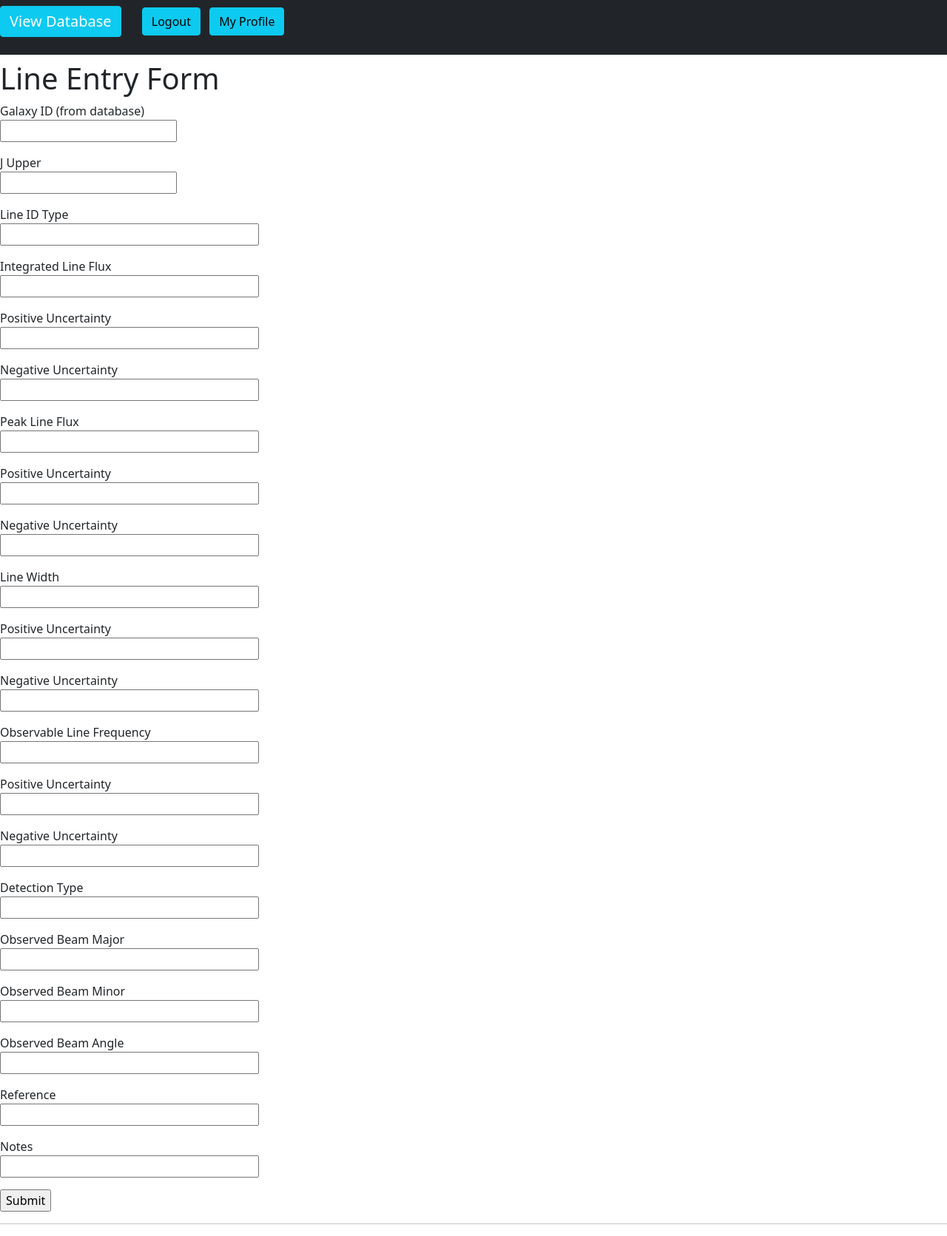
After one commit to UladzimirTreihis/spectral_line_detection_database, a Flask app: page /line_entry_form in a window 1280 px wide. The commit adds this page. Shown: the whole page at 74% size. Run offline with Flask 2, Linux system fonts and the light colour scheme; the visitor is signed in with stand-in values (Sample User, id 1); data comes from the database, SQL or seed files in the repository.

Commit message:
made forms for populating galaxy and line data

```diff
--- a/flask-back-end/app/forms.py
+++ b/flask-back-end/app/forms.py
@@ -1,5 +1,5 @@
 from flask_wtf import FlaskForm
-from wtforms import StringField, PasswordField, BooleanField, SubmitField, TextAreaField
+from wtforms import IntegerField, FloatField, StringField, PasswordField, BooleanField, SubmitField, TextAreaField
 from wtforms.validators import ValidationError, DataRequired, Email, EqualTo, Length, URL, Optional
 from app.models import User
 
@@ -46,3 +46,38 @@ class EditProfileForm(FlaskForm):
             user = User.query.filter_by(username=self.username.data).first()
             if user is not None:
                 raise ValidationError('Please use a different username')
+
+class AddGalaxyForm(FlaskForm):
+    name = StringField('Galaxy Name', validators = [Optional ()])
+    right_ascension = FloatField('Right Ascension', validators = [Optional ()])
+    declination = FloatField('Declination', validators = [Optional ()])
+    coordinate_system = StringField('Coordinate System', validators = [Optional ()])
+    redshift = FloatField('Redshift', validators = [Optional ()])
+    lensing_flag = StringField('Lensing Flag', validators = [Optional ()])
+    classification = StringField('Classification', validators = [Optional ()])
+    notes = StringField('Notes', validators = [Optional ()])
+    submit = SubmitField('Submit')
+
+class AddLineForm(FlaskForm):
+    galaxy_id = IntegerField('Galaxy ID (from database) ')
+    j_upper = IntegerField('J Upper', validators = [Optional ()])
+    line_id_type = StringField('Line ID Type', validators = [Optional ()])
+    integrated_line_flux = FloatField('Integrated Line Flux', validators = [DataRequired()])
+    integrated_line_flux_uncertainty_positive = FloatField('Positive Uncertainty', validators = [Optional ()])
+    integrated_line_flux_uncertainty_negative = FloatField('Negative Uncertainty', validators = [Optional ()])
+    peak_line_flux = FloatField('Peak Line Flux', validators = [Optional ()])
+    peak_line_flux_uncertainty_positive = FloatField('Positive Uncertainty', validators = [Optional ()])
+    peak_line_flux_uncertainty_negative = FloatField('Negative Uncertainty', validators = [Optional ()])
+    line_width = FloatField('Line Width', validators = [Optional ()])
+    line_width_uncertainty_positive = FloatField('Positive Uncertainty', validators = [Optional ()])
+    line_width_uncertainty_negative = FloatField('Negative Uncertainty', validators = [Optional ()])
+    observed_line_frequency = FloatField('Observable Line Frequency', validators = [Optional ()])
+    observed_line_frequency_uncertainty_positive = FloatField('Positive Uncertainty', validators = [Optional ()])
+    observed_line_frequency_uncertainty_negative = FloatField('Negative Uncertainty', validators = [Optional ()])
+    detection_type = StringField('Detection Type', validators = [Optional ()])
+    observed_beam_major = FloatField('Observed Beam Major', validators = [Optional ()])
+    observed_beam_minor = FloatField('Observed Beam Minor', validators = [Optional ()])
+    observed_beam_angle = FloatField('Observed Beam Angle', validators = [Optional ()])
+    reference = StringField('Reference', validators = [Optional ()])
+    notes = StringField('Notes', validators = [Optional ()])
+    submit = SubmitField('Submit')
--- a/flask-back-end/app/routes.py
+++ b/flask-back-end/app/routes.py
@@ -1,8 +1,8 @@
 from app import app, db
 from flask import render_template, flash, redirect, url_for, request
 from flask_login import current_user, login_user, logout_user, login_required
-from app.models import User
-from app.forms import LoginForm, RegistrationForm, EditProfileForm
+from app.models import User, Galaxy, Line
+from app.forms import LoginForm, RegistrationForm, EditProfileForm, AddGalaxyForm, AddLineForm
 from werkzeug.urls import url_parse
 from datetime import datetime
 
@@ -53,11 +53,6 @@ def main():
 def entry_file():
     return render_template("/entry_file.html")
 
-@app.route("/entry_form")
-@login_required
-def entry_form():
-    return render_template("/entry_form.html")
-
 @app.route("/query")
 @login_required
 def query():
@@ -81,6 +76,30 @@ def register():
         flash ('You have been successfully registered!')
         return redirect(url_for('login'))
     return render_template('./auth/register.html', title= 'Register', form=form)
+
+@app.route("/galaxy_entry_form", methods=['GET', 'POST'])
+@login_required
+def galaxy_entry_form():
+    form = AddGalaxyForm()
+    if form.validate_on_submit():
+        galaxy = Galaxy(name=form.name.data, right_ascension=form.right_ascension.data, declination = form.declination.data, coordinate_system = form.coordinate_system.data, redshift = form.redshift.data, classification = form.classification.data, lensing_flag = form.lensing_flag.data, notes = form.notes.data)
+        db.session.add(galaxy)
+        db.session.commit()
+        flash ('Galaxy has been added. ')
+        return redirect(url_for('main'))
+    return render_template('galaxy_entry_form.html', title= 'Galaxy Entry Form', form=form)
+
+@app.route("/line_entry_form", methods=['GET', 'POST'])
+@login_required
+def line_entry_form():
+    form = AddLineForm()
+    if form.validate_on_submit():
+        line = Line(galaxy_id=form.galaxy_id.data, j_upper=form.j_upper.data, line_id_type = form.line_id_type.data, integrated_line_flux = form.integrated_line_flux.data, integrated_line_flux_uncertainty_positive = form.integrated_line_flux_uncertainty_positive.data, integrated_line_flux_uncertainty_negative = form.integrated_line_flux_uncertainty_negative.data, peak_line_flux = form.peak_line_flux.data, peak_line_flux_uncertainty_positive = form.peak_line_flux_uncertainty_positive.data, peak_line_flux_uncertainty_negative=form.peak_line_flux_uncertainty_negative.data, line_width=form.line_width.data, line_width_uncertainty_positive = form.line_width_uncertainty_positive.data, line_width_uncertainty_negative = form.line_width_uncertainty_negative.data, observed_line_frequency = form.observed_line_frequency.data, observed_line_frequency_uncertainty_positive = form.observed_line_frequency_uncertainty_positive.data, observed_line_frequency_uncertainty_negative = form.observed_line_frequency_uncertainty_negative.data, detection_type = form.detection_type.data, observed_beam_major = form.observed_beam_major.data, observed_beam_minor = form.observed_beam_minor.data, observed_beam_angle = form.observed_beam_angle.data, reference = form.reference.data, notes = form.notes.data)
+        db.session.add(line)
+        db.session.commit()
+        flash ('Line has been added. ')
+        return redirect(url_for('main'))
+    return render_template('line_entry_form.html', title= 'Line Entry Form', form=form)
 
 @app.route('/user/<username>')
 @login_required
--- /dev/null
+++ b/flask-back-end/app/templates/line_entry_form.html
@@ -0,0 +1,177 @@
+{% extends "base.html" %}
+
+{% block title %}
+    Line Entry Form
+{% endblock %}
+
+{% block content %}
+    <h1>Line Entry Form</h1>
+    <form action="" method="post" novalidate>
+        {{ form.hidden_tag() }}
+        <p>
+            {{ form.galaxy_id.label }}<br>
+            {{ form.galaxy_id(size=32) }}<br>
+            {% for error in form.galaxy_id.errors %}
+            <span style="color: red;">[{{ error }}]</span>
+            {% endfor %}
+        </p>
+        <p>
+            {{ form.j_upper.label }}<br>
+            {{ form.j_upper(size=32) }}<br>
+            {% for error in form.j_upper.errors %}
+            <span style="color: red;">[{{ error }}]</span>
+            {% endfor %}
+        </p>
+        <p>
+            {{ form.line_id_type.label }}<br>
+            {{ form.line_id_type(size=32) }}<br>
+            {% for error in form.line_id_type.errors %}
+            <span style="color: red;">[{{ error }}]</span>
+            {% endfor %}
+        </p>
+        <p>
+            {{ form.integrated_line_flux.label }}<br>
+            {{ form.integrated_line_flux(size=32) }}<br>
+            {% for error in form.integrated_line_flux.errors %}
+            <span style="color: red;">[{{ error }}]</span>
+            {% endfor %}
+        </p>
+        <p>
+            {{ form.integrated_line_flux_uncertainty_positive.label }}<br>
+            {{ form.integrated_line_flux_uncertainty_positive(size=32) }}<br>
+            {% for error in form.integrated_line_flux_uncertainty_positive.errors %}
+            <span style="color: red;">[{{error}}]</span>
+            {% endfor %}
+
+        </p>
+        <p>
+            {{ form.integrated_line_flux_uncertainty_negative.label }}<br>
+            {{ form.integrated_line_flux_uncertainty_negative(size=32) }}<br>
+            {% for error in form.integrated_line_flux_uncertainty_negative.errors %}
+            <span style="color: red;">[{{error}}]</span>
+            {% endfor %}
+
+        </p>
+        <p>
+            {{ form.peak_line_flux.label }}<br>
+            {{ form.peak_line_flux(size=32) }}<br>
+            {% for error in form.peak_line_flux.errors %}
+            <span style="color: red;">[{{error}}]</span>
+            {% endfor %}
+
+        </p>
+        <p>
+            {{ form.peak_line_flux_uncertainty_positive.label }}<br>
+            {{ form.peak_line_flux_uncertainty_positive(size=32) }}<br>
+            {% for error in form.peak_line_flux_uncertainty_positive.errors %}
+            <span style="color: red;">[{{error}}]</span>
+            {% endfor %}
+
+        </p>
+        <p>
+            {{ form.peak_line_flux_uncertainty_negative.label }}<br>
+            {{ form.peak_line_flux_uncertainty_negative(size=32) }}<br>
+            {% for error in form.peak_line_flux_uncertainty_negative.errors %}
+            <span style="color: red;">[{{error}}]</span>
+            {% endfor %}
+
+        </p>
+        <p>
+            {{ form.line_width.label }}<br>
+            {{ form.line_width(size=32) }}<br>
+            {% for error in form.line_width.errors %}
+            <span style="color: red;">[{{error}}]</span>
+            {% endfor %}
+
+        </p>
+        <p>
+            {{ form.line_width_uncertainty_positive.label }}<br>
+            {{ form.line_width_uncertainty_positive(size=32) }}<br>
+            {% for error in form.line_width_uncertainty_positive.errors %}
+            <span style="color: red;">[{{error}}]</span>
+            {% endfor %}
+
+        </p>
+        <p>
+            {{ form.line_width_uncertainty_negative.label }}<br>
+            {{ form.line_width_uncertainty_negative(size=32) }}<br>
+            {% for error in form.line_width_uncertainty_negative.errors %}
+            <span style="color: red;">[{{error}}]</span>
+            {% endfor %}
+
+        </p>
+        <p>
+            {{ form.observed_line_frequency.label }}<br>
+            {{ form.observed_line_frequency(size=32) }}<br>
+            {% for error in form.observed_line_frequency.errors %}
+            <span style="color: red;">[{{error}}]</span>
+            {% endfor %}
+
+        </p>
+        <p>
+            {{ form.observed_line_frequency_uncertainty_positive.label }}<br>
+            {{ form.observed_line_frequency_uncertainty_positive(size=32) }}<br>
+            {% for error in form.observed_line_frequency_uncertainty_positive.errors %}
+            <span style="color: red;">[{{error}}]</span>
+            {% endfor %}
+
+        </p>
+        <p>
+            {{ form.observed_line_frequency_uncertainty_negative.label }}<br>
+            {{ form.observed_line_frequency_uncertainty_negative(size=32) }}<br>
+            {% for error in form.observed_line_frequency_uncertainty_negative.errors %}
+            <span style="color: red;">[{{error}}]</span>
+            {% endfor %}
+
+        </p>
+        <p>
+            {{ form.detection_type.label }}<br>
+            {{ form.detection_type(size=32) }}<br>
+            {% for error in form.detection_type.errors %}
+            <span style="color: red;">[{{error}}]</span>
+            {% endfor %}
+
+        </p>
+        <p>
+            {{ form.observed_beam_major.label }}<br>
+            {{ form.observed_beam_major(size=32) }}<br>
+            {% for error in form.observed_beam_major.errors %}
+            <span style="color: red;">[{{error}}]</span>
+            {% endfor %}
+
+        </p>
+        <p>
+            {{ form.observed_beam_minor.label }}<br>
+            {{ form.observed_beam_minor(size=32) }}<br>
+            {% for error in form.observed_beam_minor.errors %}
+            <span style="color: red;">[{{error}}]</span>
+            {% endfor %}
+
+        </p>
+        <p>
+            {{ form.observed_beam_angle.label }}<br>
+            {{ form.observed_beam_angle(size=32) }}<br>
+            {% for error in form.observed_beam_angle.errors %}
+            <span style="color: red;">[{{error}}]</span>
+            {% endfor %}
+
+        </p>
+        <p>
+            {{ form.reference.label }}<br>
+            {{ form.reference(size=32) }}<br>
+            {% for error in form.reference.errors %}
+            <span style="color: red;">[{{error}}]</span>
+            {% endfor %}
+
+        </p>
+        <p>
+            {{ form.notes.label }}<br>
+            {{ form.notes(size=32) }}<br>
+            {% for error in form.notes.errors %}
+            <span style="color: red;">[{{error}}]</span>
+            {% endfor %}
+
+        </p>
+        <p>{{ form.submit() }}</p>
+    </form>
+{% endblock %}
--- a/flask-back-end/app/templates/main.html
+++ b/flask-back-end/app/templates/main.html
@@ -9,7 +9,8 @@
 <hr>
 <h1> Main Page </h1>
 <p> This is the content for the main page. View the database. </p>
-<a href="{{ url_for('entry_form') }}" class="btn btn-info" role="button">Enter Values Through a Form</a>
+<a href="{{ url_for('galaxy_entry_form') }}" class="btn btn-info" role="button">Enter Galaxy Information Through a Form</a>
+<a href="{{ url_for('line_entry_form') }}" class="btn btn-info" role="button">Enter Line Information Through a Form</a>
 <a href="{{ url_for('entry_file') }}" class="btn btn-info" role="button">Enter Values Through a File</a>
 <a href="{{ url_for('query') }}" class="btn btn-info" role="button">Query the Database</a>
 
```
Also changed, not shown: flask-back-end/app/templates/entry_form.html (deleted, +0 -12 lines), flask-back-end/app/templates/galaxy_entry_form.html (added, +73 -0 lines).
